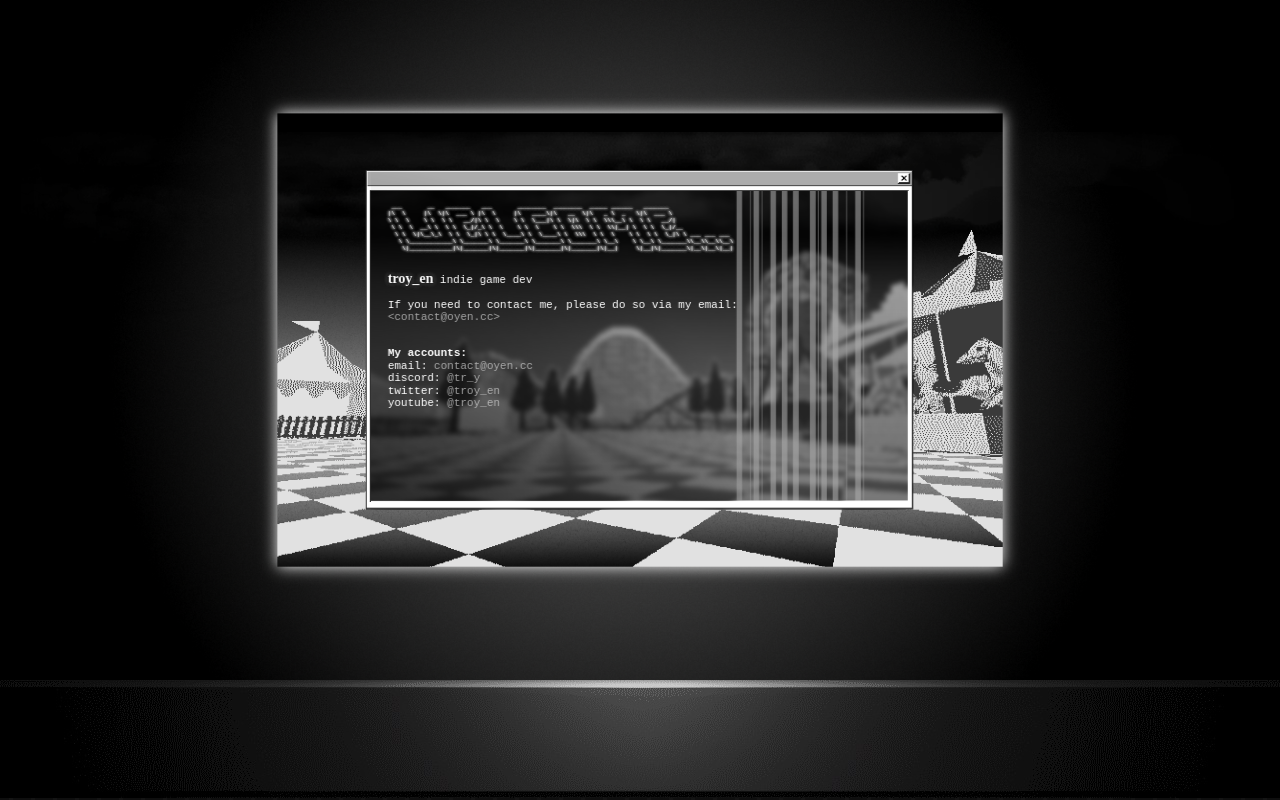
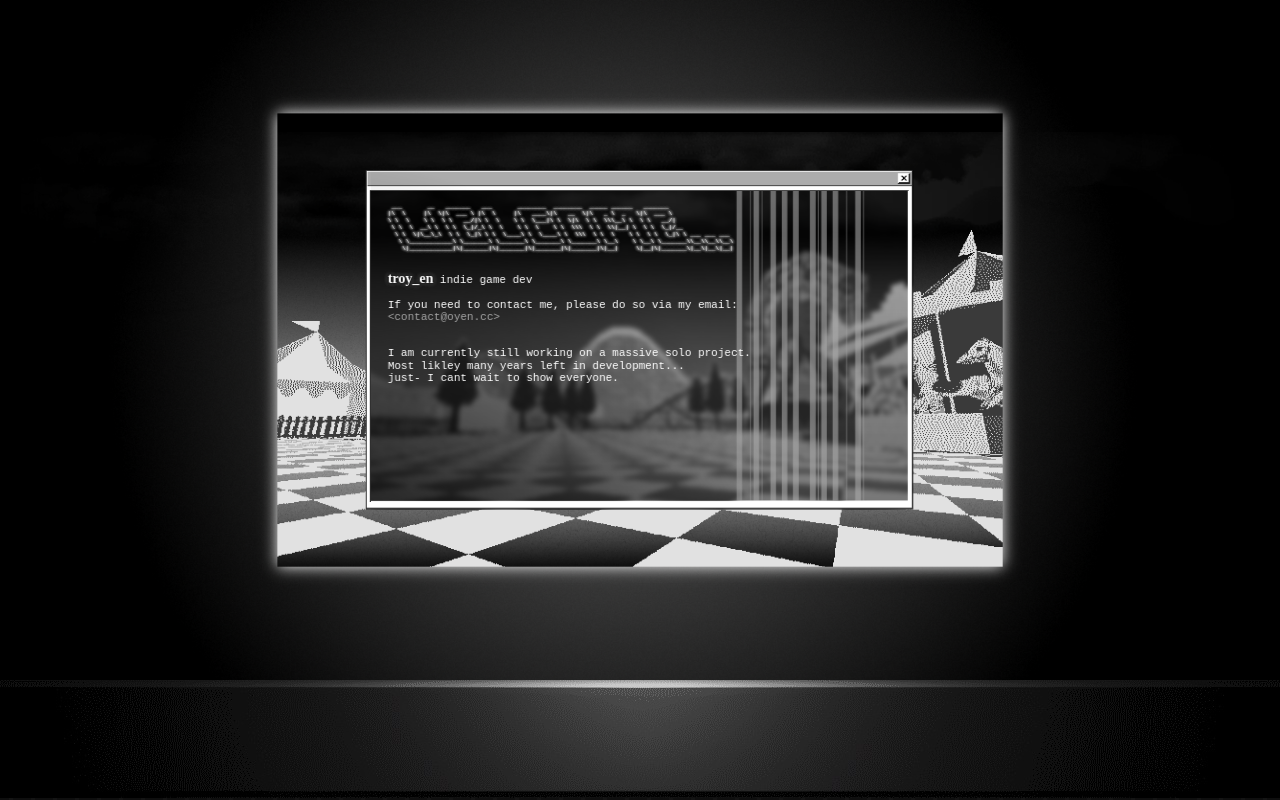
Before and after one commit to troy-en/web, a plain HTML site: page index.html in a window 1280 px wide. Shown: the top 800 px of the page. Drawn offline with Linux system fonts and the light colour scheme.

Commit message:
Update index.html

```diff
--- a/index.html
+++ b/index.html
@@ -41,13 +41,7 @@ the hero design was inspired by blursoulx's y2k codepen!  -->
                 </p>
                 <p><b style="font-family: serif; color:white; font-size: 3.5vh; text-shadow: 0px 0px 10px black,0px 0px 6px black,0px 0px 10px black,0px 0px 10px;">troy_en</b> indie game dev <br><br>If you need to contact me, please do so via my email:
                 <br><a href="mailto:contact@oyen.cc" target="_blank">&lt;contact@oyen.cc&gt;</a></p>
-                <br>
-                <b>My accounts:</b><br>
-                email:   <a href="mailto:contact@oyen.cc" target="_blank">contact@oyen.cc</a><br>
-                discord: <a href="https://discord.gg/kinitopet" target="_blank">@tr_y</a><br>
-                twitter: <a href="https://twitter.com/troy_en" target="_blank">@troy_en</a><br>
-                youtube: <a href="https://www.youtube.com/@troy_en" target="_blank">@troy_en</a><br>
-
+                <br>I am currently still working on a massive solo project. <br>Most likley many years left in development...  <br>just- I cant wait to show everyone.<br>
             </div>
         </div>
         <img src="content/hero.png" draggable="false" style="z-index: 5;" class="centre">
```
